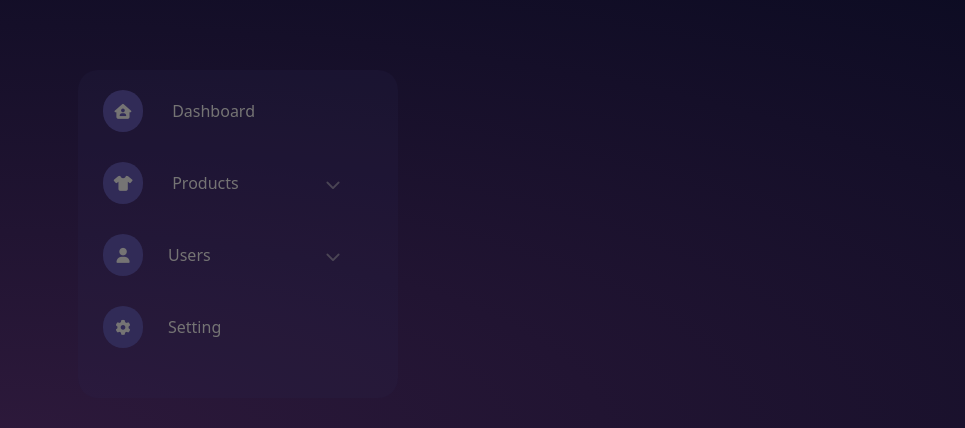
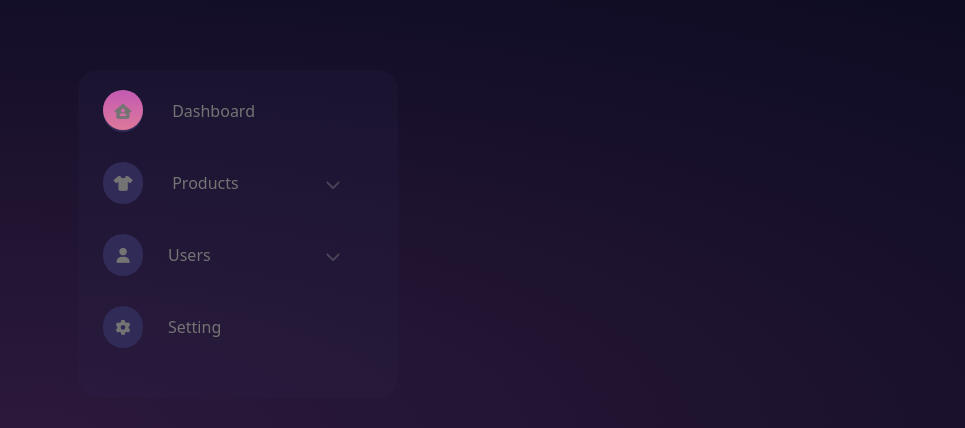
Before and after one commit to AmirTaki/Magic-Navigation-Bar, a plain HTML site: page index.html in a window 1280 px wide. Shown: the top 428 px of the page, without its empty margins (0-965 px from the left). Drawn offline with Linux system fonts and the light colour scheme.

Commit message:
part 378

```diff
--- a/src/styles.css
+++ b/src/styles.css
@@ -141,4 +141,12 @@ ul ul {
 
 #action {
     background-color: red;
+    position: absolute;
+    width: 40px;
+    height: var(--height-end);
+    border-radius: 30px;
+    background-image: linear-gradient(to bottom, #C45AB3, #DD789A);
+    top: var(--top-end);
+    left: 5px;
+    transition: 1s;
 }
```
